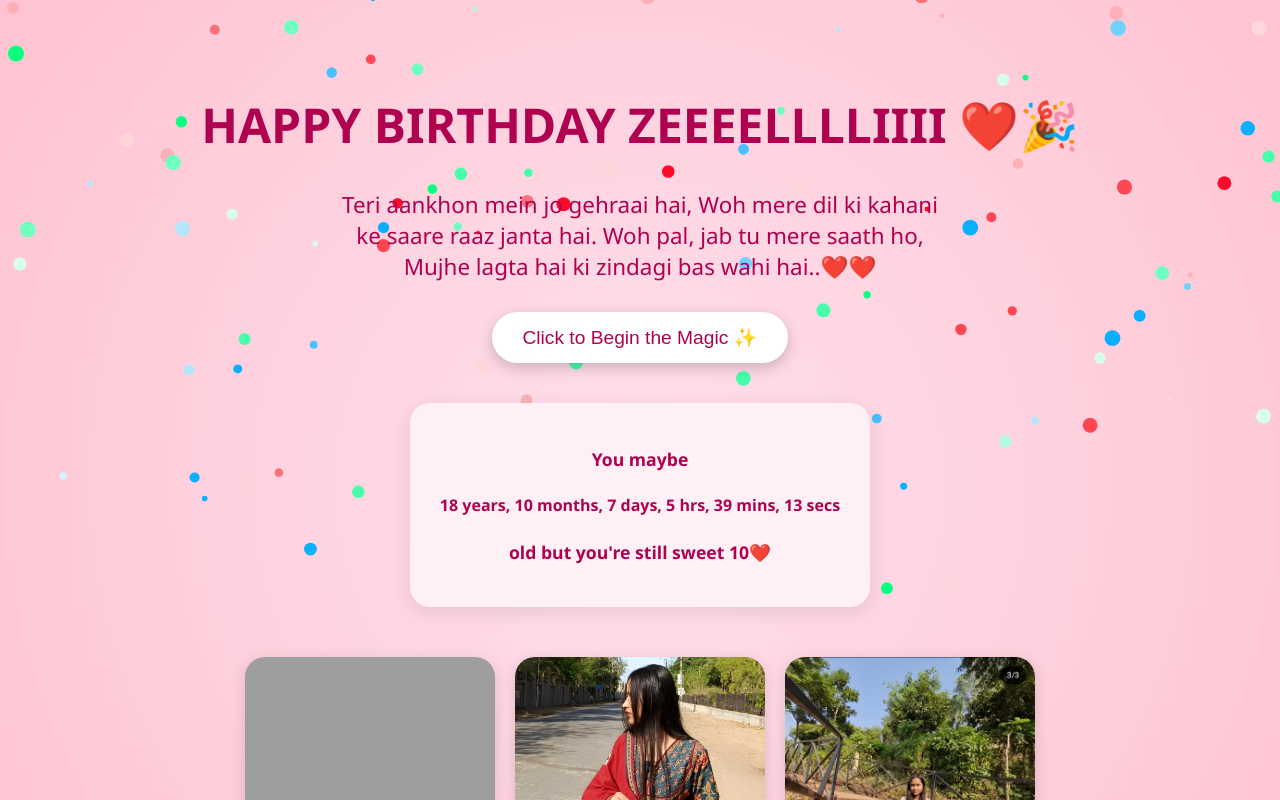
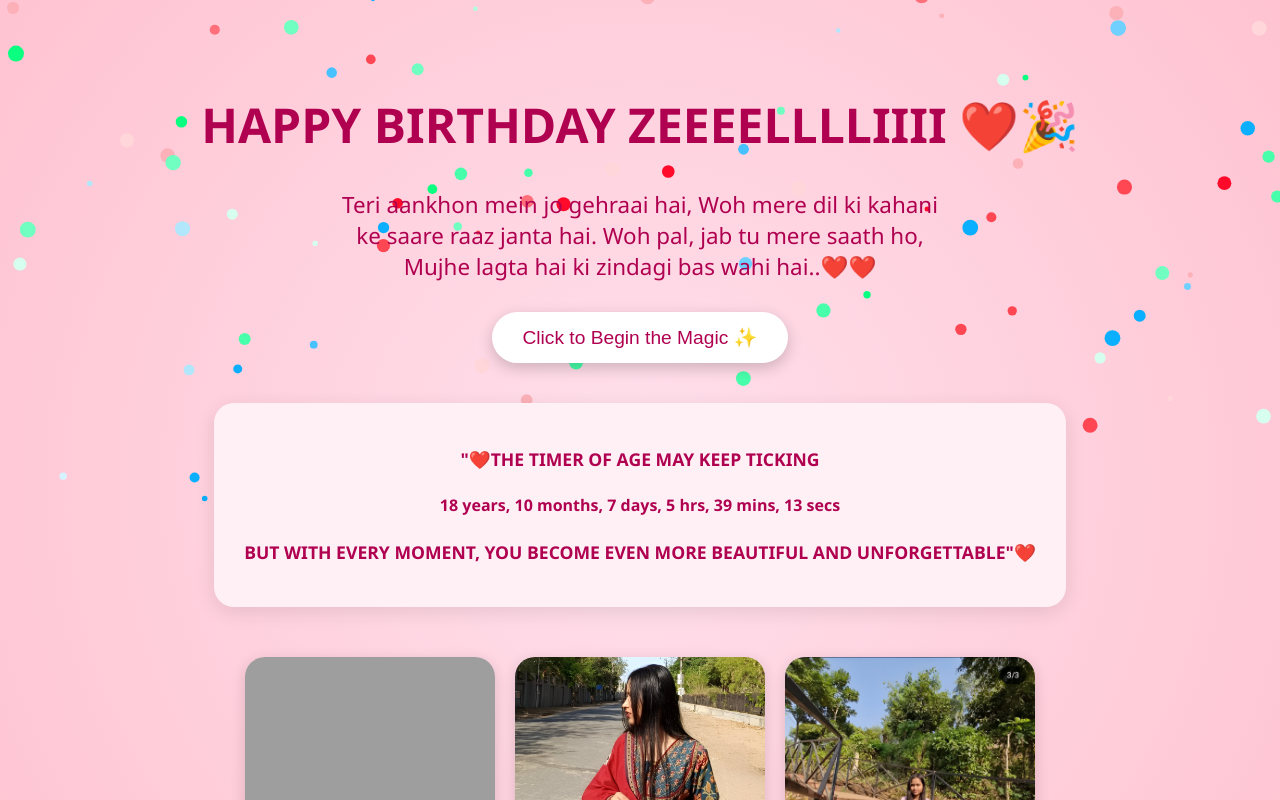
Before and after one commit to JAINISHHHH/BDAYZEELI, a plain HTML site: page index.html in a window 1280 px wide. Both pictures are taken after a click on the button "Click to Begin the Magic ✨". Shown: the top 800 px of the page. Drawn offline with Linux system fonts and the light colour scheme; grey boxes are pictures that could not be loaded.

Commit message:
Update index.html

```diff
--- a/index.html
+++ b/index.html
@@ -20,9 +20,11 @@
 
     <div id="ageContainer" style="display: none;">
     <div class="age-box">
-        <h4>You maybe</h4>
+        <h4>"❤️THE TIMER OF AGE MAY KEEP TICKING</h4>
         <div id="live-age">Calculating...</div>
-        <h4>old but you're still sweet 10❤️</h4>
+        <h4>BUT WITH EVERY MOMENT,
+          YOU BECOME EVEN MORE BEAUTIFUL
+          AND UNFORGETTABLE"❤️</h4>
       </div>
     </div>
 <!--
```
